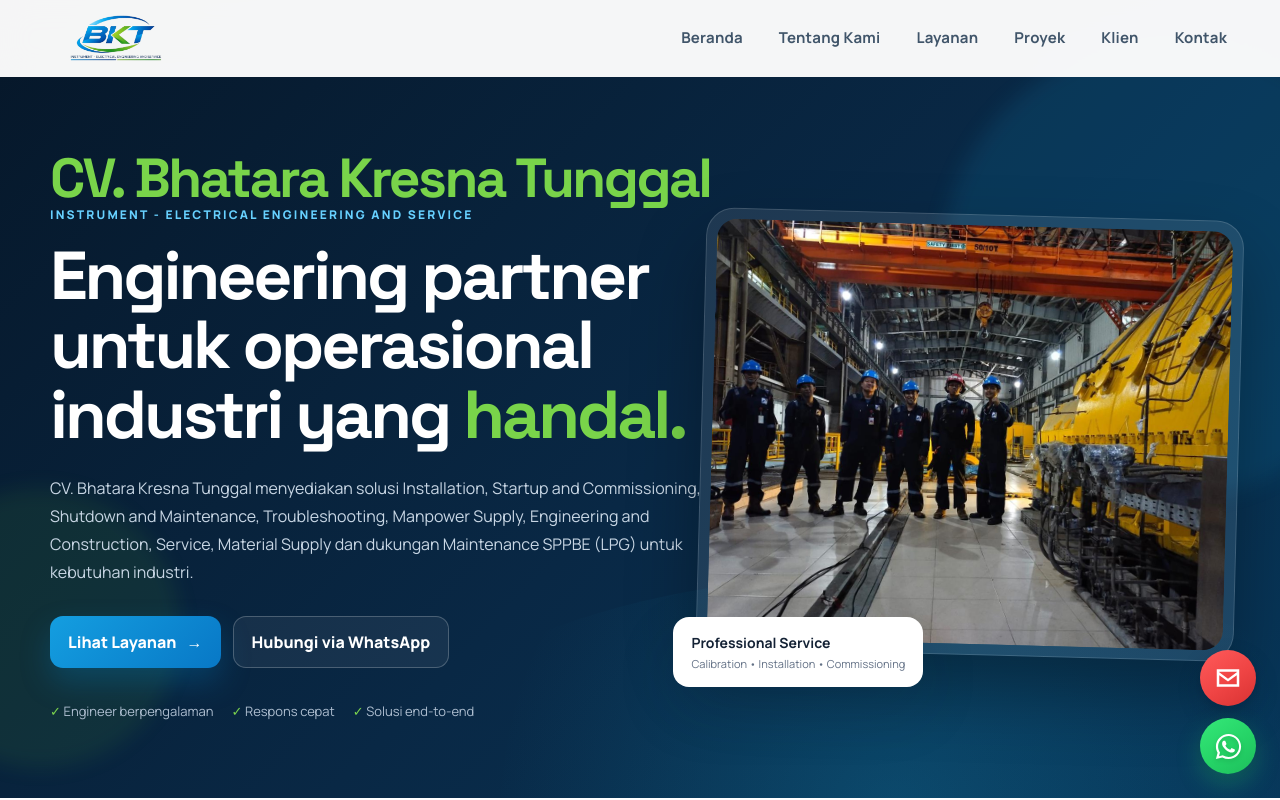
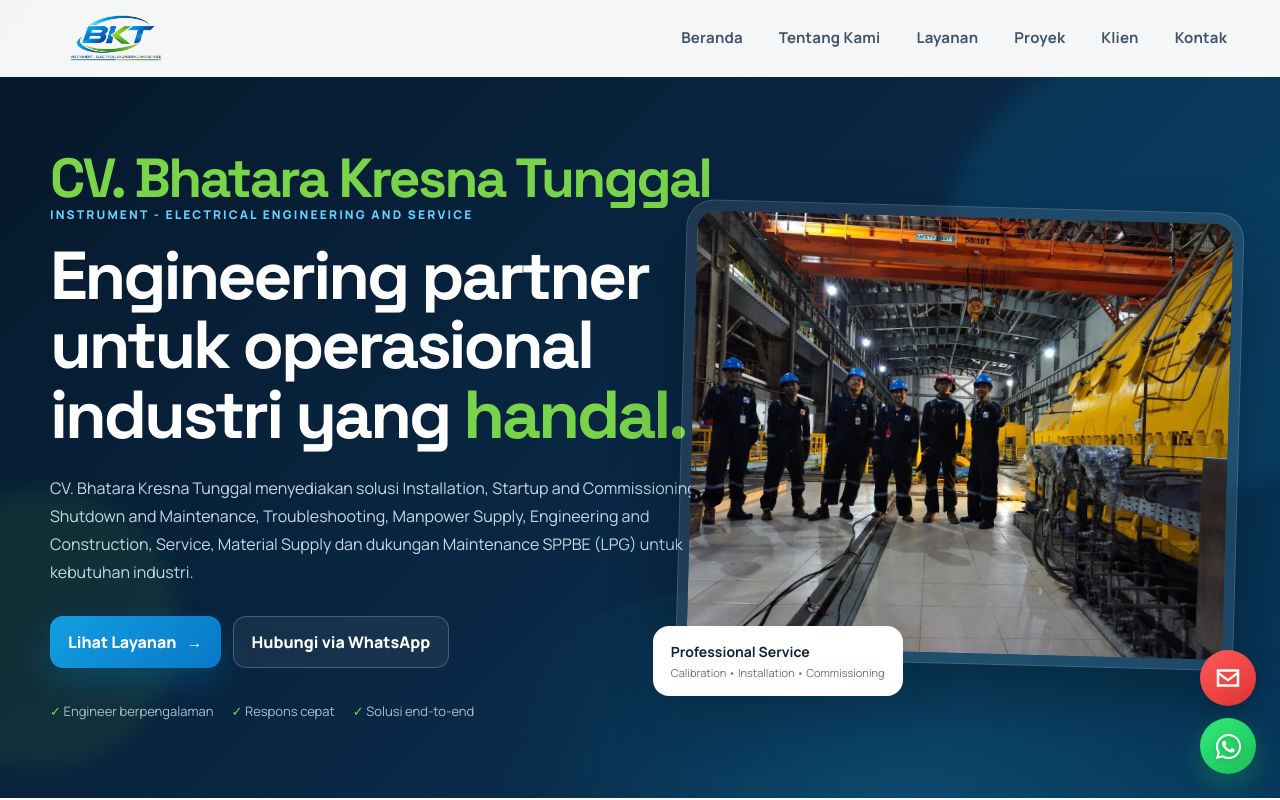
Before and after one commit to athenszz00/bkt-company-profile, a React (Vite) app: page / in a window 1280 px wide. Shown: the top 800 px of the page. Built offline with nearby package versions, Linux system fonts and the light colour scheme.

Commit message:
perbesar lagi foto depan

```diff
--- a/src/styles.css
+++ b/src/styles.css
@@ -483,8 +483,8 @@ img {
 .hero__visual {
   position: relative;
 
-  width: 130%;
-  max-width: 740px;
+  width: 135%;
+  max-width: 750px;
 
   justify-self: end;
 
```
Also changed, not shown: 4 other files (tests, documents, lock files or other folders).
